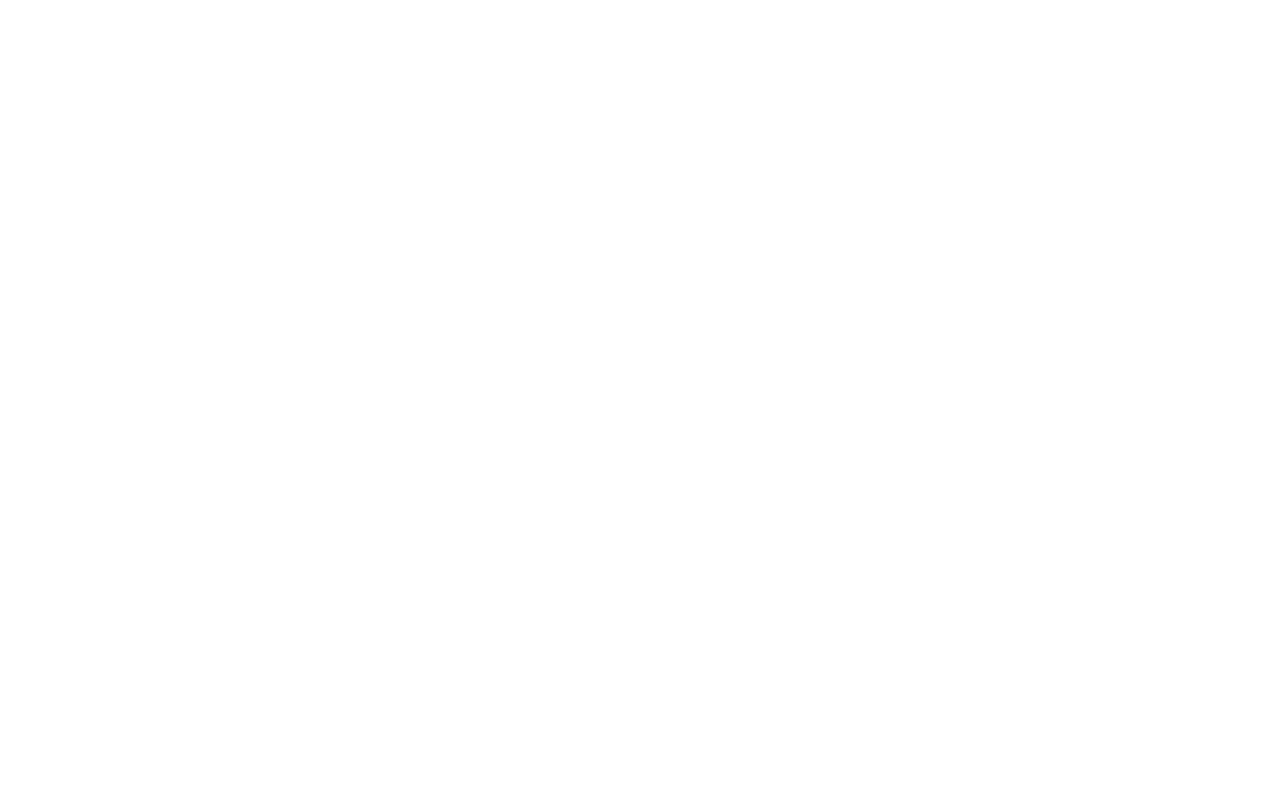
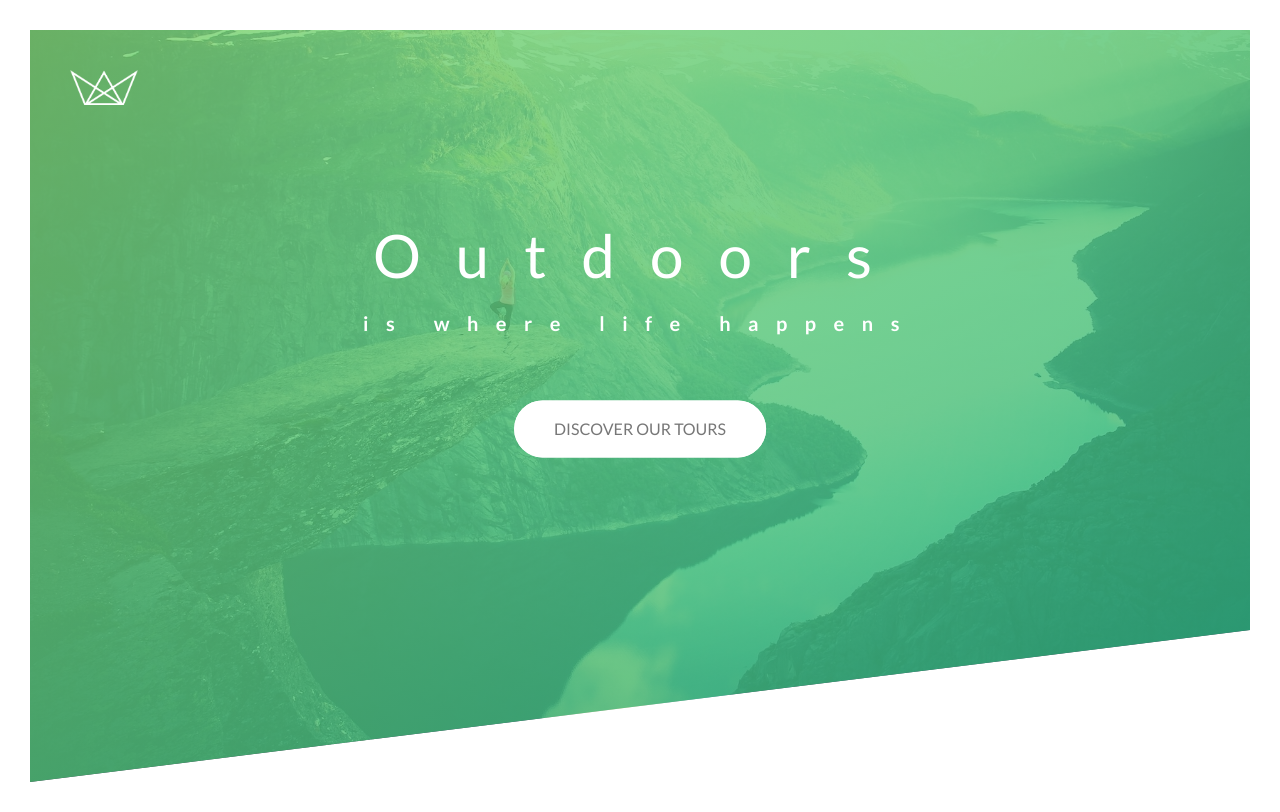
Before and after one commit to peterlxb/advanced-css-tour, a plain HTML site: page Natours/starter/index.html in a window 1280 px wide. Drawn offline with Linux system fonts and the light colour scheme; files that its build step writes are made by us from their sources.

Commit message:
use BEM to starter project

```diff
--- a/Natours/starter/css/style.css
+++ b/Natours/starter/css/style.css
@@ -6,3 +6,180 @@ Medium green: #55c57a
 Dark green: #28b485
 
 */
+* {
+  margin: 0;
+  padding: 0;
+  box-sizing: border-box;
+}
+
+html {
+  font-size: 10px;
+}
+
+body {
+  font-family: "Lato",sans-serif;
+  font-weight: 400;
+  /* font-size:16px */
+  line-height: 1.7;
+  color:#777;
+  padding: 3rem;
+}
+
+.header {
+  height: 94vh;
+  background-image: linear-gradient(
+    to right bottom,
+    rgba(126,213,111,0.8),
+    rgba(40,180,131,0.8)),
+    url(../img/hero.jpg);
+    background-size: cover;
+    background-position: top;
+    position: relative;
+
+    clip-path:polygon(0 0, 100% 0, 100% 75vh, 0 100%);
+}
+
+.header__logo-box{
+  position: absolute;
+  top:4rem;
+  left:4rem;
+}
+
+.header__logo {
+  height: 3.5rem;
+}
+
+/*
+@@@ 让text-box在正中间
+*/
+.header__text-box {
+  position: absolute;
+  top:40%;
+  left:50%;
+  transform: translate(-50%,-50%);
+  text-align: center;
+}
+
+.heading-primary {
+  color: #fff;
+  text-transform: : uppercase;
+  backface-visibility: hidden;
+  margin-bottom: 6rem;
+}
+
+.heading-primary--main {
+  display: block;
+  font-size: 6rem;
+  font-weight: 400;
+  letter-spacing: 3.5rem;
+
+  animation-name: moveInLeft;
+  animation-duration: 1s;
+  animation-timing-function: ease-out;
+}
+
+.heading-primary--sub{
+  display: block;
+  font-size: 2rem;
+  font-weight: 700;
+  letter-spacing: 1.75rem;
+  animation: moveInRight 1s ease-out;
+}
+
+@keyframes moveInLeft {
+  0% {
+    opacity: 0;
+    transform: translateX(-10rem);
+  }
+
+  80% {
+    transform: translateX(1rem);
+  }
+
+  100% {
+    opacity: 1;
+    transform: translate(0);
+  }
+}
+
+@keyframes moveInRight {
+  0% {
+    opacity: 0;
+    transform: translateX(10rem);
+  }
+
+  80% {
+    transform: translateX(1rem);
+  }
+
+  100% {
+    opacity: 1;
+    transform: translate(0);
+  }
+}
+
+@keyframes moveInBottom {
+  0% {
+    opacity: 0;
+    transform: translateY(3rem);
+  }
+
+  100% {
+    opacity: 1;
+    transform: translate(0);
+  }
+}
+
+.btn:link,
+.btn:visited {
+  text-transform: uppercase;
+  text-decoration: none;
+  padding:1.5rem 4rem;
+  display: inline-block;
+  border-radius: 10rem;
+  transition: all .2s;
+  position: relative;
+  font-size: 1.6rem;
+}
+
+.btn:hover {
+  transform: translateY(-3px);
+  box-shadow: 0 1rem 3rem rgba(0,0,0,0.2);
+}
+
+.btn:active {
+  transform: translateY(-1px);
+  box-shadow: 0 .5rem 1rem rgba(0,0,0,0.2);
+}
+
+.btn--white {
+  background-color: #fff;
+  color: #777;
+}
+
+.btn::after {
+  content: "";
+  display: inline-block;
+  height: 100%;
+  width:100%;
+  border-radius: 10rem;
+  position: absolute;
+  top:0;
+  left:0;
+  z-index: -1;
+  transition: all .4s;
+}
+
+.btn--white::after {
+  background-color: #fff;
+}
+
+.btn:hover::after {
+  transform: scaleX(1.4) scaleY(1.6);
+  opacity: 0;
+}
+
+.btn--animateds {
+  animation: moveInBottom .5s ease-out .75s;
+  animation-fill-mode: backwards;
+}
--- a/Natours/starter/index.html
+++ b/Natours/starter/index.html
@@ -3,17 +3,24 @@
     <head>
         <meta charset="UTF-8">
         <meta name="viewport" content="width=device-width, initial-scale=1.0">
-
         <link href="https://fonts.googleapis.com/css?family=Lato:100,300,400,700,900" rel="stylesheet">
-
-        <link rel="stylesheet" href="css/icon-font.css">
         <link rel="stylesheet" href="css/style.css">
         <link rel="shortcut icon" type="image/png" href="img/favicon.png">
 
         <title>Natours | Exciting tours for adventurous people</title>
     </head>
     <body>
-
-
+        <header class="header">
+          <div class="header__logo-box">
+            <img src="img/logo-white.png" alt="Logo" class="header__logo">
+          </div>
+          <div class="header__text-box">
+            <h1 class="heading-primary">
+              <span class="heading-primary--main">Outdoors</span>
+              <span class="heading-primary--sub">is where life happens</span>
+            </h1>
+            <a href="#" class="btn btn--white btn--animateds">Discover our tours</a>
+          </div>
+        </header>
     </body>
 </html>
```
Also changed, not shown: 2 other files.
